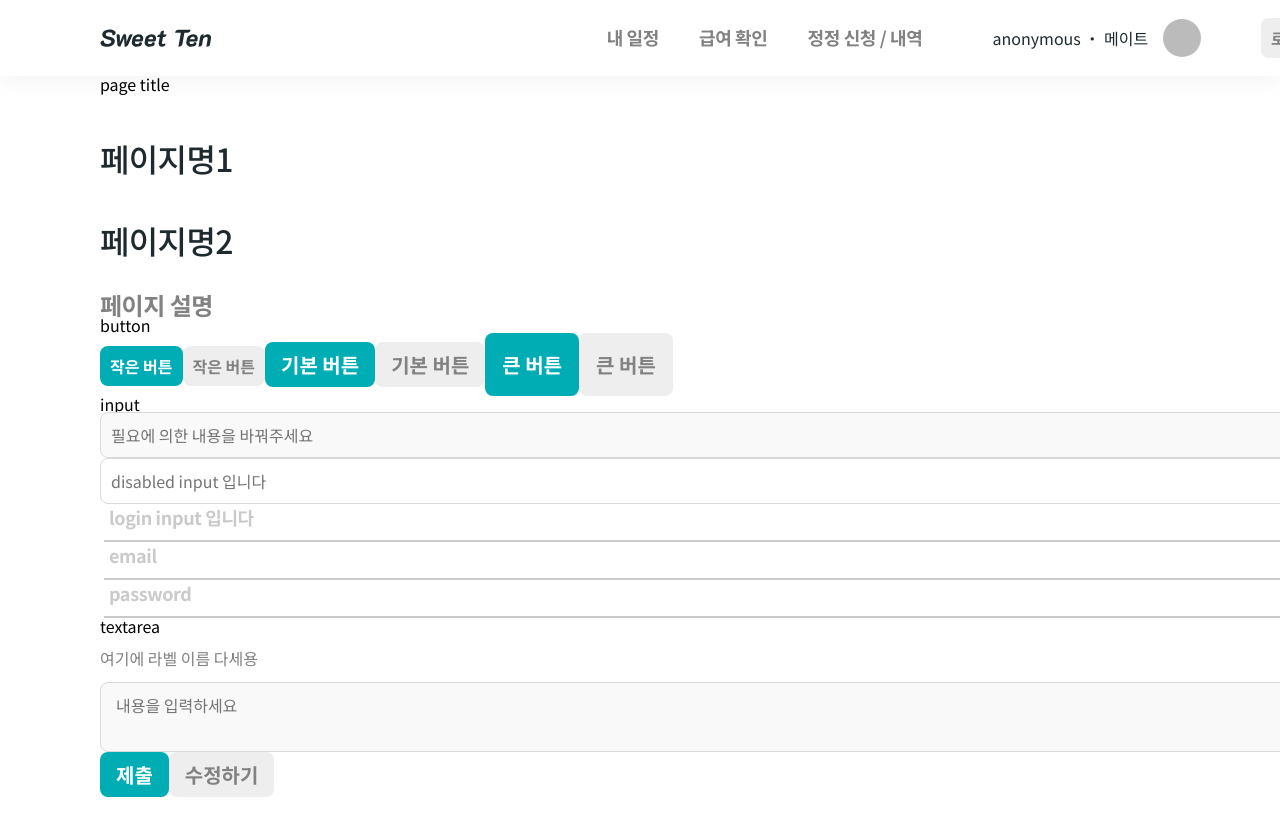
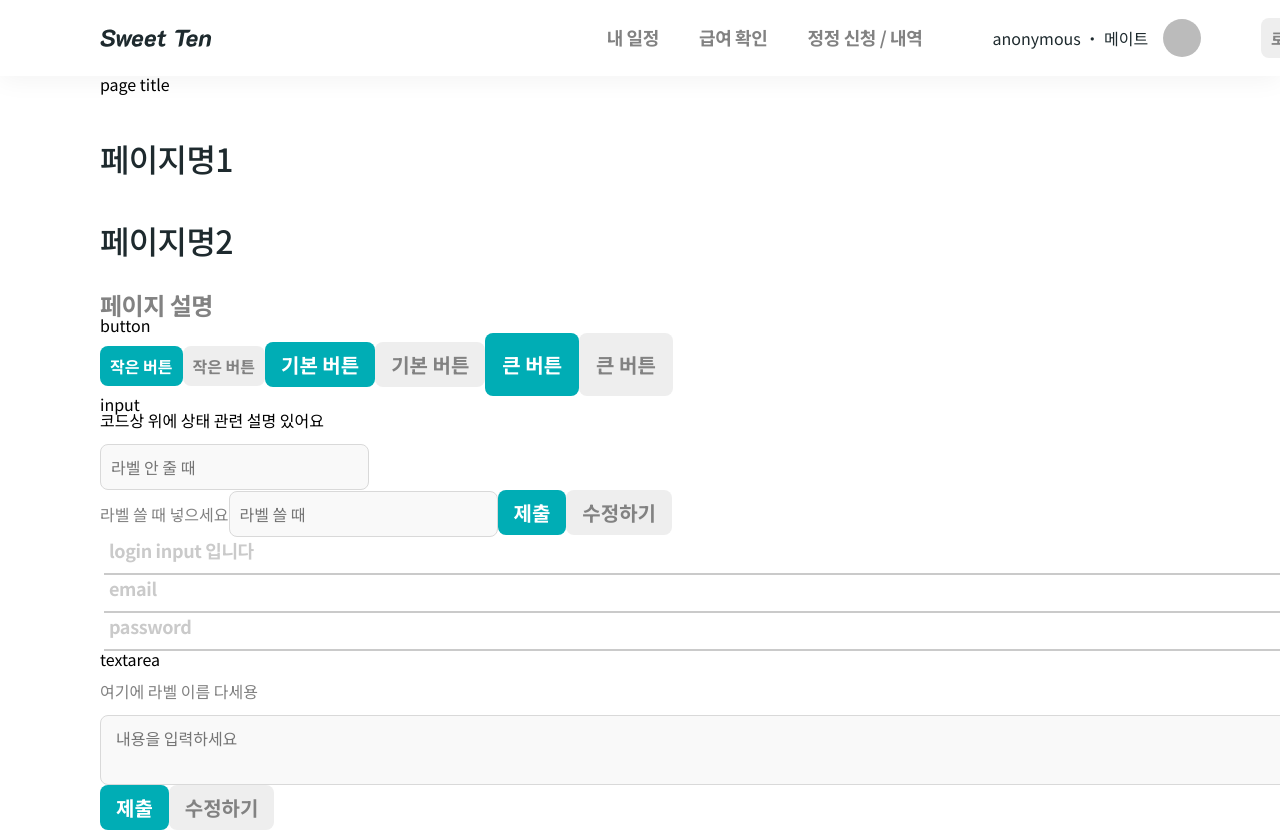
Before and after one commit to Dev-FE-3/toy-project2-team2, a React (Vite) app: page /Guide in a window 1280 px wide. Shown: the top 832 px of the page. Built offline with nearby package versions, Linux system fonts and the light colour scheme; no server answers; the database is empty; sample sign-in values are in the browser's storage; a web font is replaced by a local one.

Commit message:
Feat : input component 수정 (#22)
* Feat : login, title input component

* Feat : Input Component 수정

* Style : 중복 input 삭제

* Feat : LoginInput 수정

* feat : input, login input 수정 및 guide 추가

* Feat : label 수정

---------

Co-authored-by: nani <pha3113@naver.com>

```diff
--- a/src/pages/guide/Guide.jsx
+++ b/src/pages/guide/Guide.jsx
@@ -2,8 +2,8 @@ import React, { useState } from "react";
 import Button from "../../shared/components/button/Button";
 import TextArea from "../../shared/components/TextArea";
 import styled from "styled-components";
-import Input from "./../../shared/components/input/Input";
-import LoginInput from "./../../shared/components/input/LoginInput";
+import Input from "../../shared/components/Input";
+import LoginInput from "../login/LoginInput";
 import PageTitle from "../../shared/components/titles/PageTitle";
 import SelectBox from "../../shared/components/SelectBox";
 import StyledDatePicker from "../../shared/components/StyledDatePicker";
@@ -102,7 +102,6 @@ const Guide = () => {
       <h1>page title</h1>
       <PageTitle title="페이지명1" />
       <PageTitle title="페이지명2" subtitle="페이지 설명" />
-
       <h1>button</h1>
       <Button size="sm">작은 버튼</Button>
       <Button size="sm" color="gray">
@@ -116,12 +115,31 @@ const Guide = () => {
       </Button>
 
       <h1>input</h1>
-      <Input />
-      <Input disabled placeholder="disabled input 입니다" />
+      <p>코드상 위에 상태 관련 설명 있어요</p>
+      <br />
+      <Input
+        id="name1"
+        label
+        isSubmitted={isSubmitted}
+        placeholder="라벨 안 줄 때"
+      />
+      <br />
+      <Input
+        id="name2"
+        label="라벨 쓸 때 넣으세요"
+        isSubmitted={isSubmitted}
+        placeholder="라벨 쓸 때"
+        onChange={(e) => setInputValue(e.target.value)}
+      />
+      <Button onClick={handleSubmit} disabled={isSubmitted}>
+        제출
+      </Button>
+      <Button onClick={handleEdit} color="gray">
+        수정하기
+      </Button>
       <LoginInput placeholder="login input 입니다" />
       <LoginInput type="email" placeholder="email" />
       <LoginInput type="password" placeholder="password" />
-
       <h1>textarea</h1>
       <br />
       <TextArea
@@ -141,6 +159,7 @@ const Guide = () => {
       <br />
       <br />
       <br />
+
       <h1>select box</h1>
       <SelectBox options={Options1} defaultOption="유형" size="large" />
       <SelectBox options={Options2} defaultOption="2025년 2월" size="small" />
@@ -149,7 +168,6 @@ const Guide = () => {
       <StyledDatePicker type="date" onChange={handleFullDateChange} />
       <br></br>
       <StyledDatePicker type="year-month" onChange={handleYearMonthChange} />
-
       <h2>선택된 날짜</h2>
       <p>
         📆 년/월/일: {fullDate ? fullDate.toLocaleDateString() : "선택 안 됨"}
--- a/src/pages/login/Login.jsx
+++ b/src/pages/login/Login.jsx
@@ -6,7 +6,7 @@ import { Link, useNavigate } from "react-router-dom";
 import { useState } from "react";
 import Button from "./../../shared/components/button/Button";
 import PageTitle from "../../shared/components/titles/PageTitle";
-import LoginInput from "./../../shared/components/input/LoginInput";
+import LoginInput from "./LoginInput";
 import logo from "./../../assets/images/logo.svg";
 
 const errors = {
--- a/src/shared/components/input/LoginInput.jsx
+++ b/src/pages/login/LoginInput.jsx
@@ -32,7 +32,7 @@ const LoginInput = ({ name, value, onChange, placeholder, type, error }) => {
         value={value}
         placeholder={placeholder}
         type={type}
-        error={error}
+        $error={error}
       />
     </InputWrapper>
   );
--- /dev/null
+++ b/src/shared/components/Input.jsx
@@ -0,0 +1,68 @@
+import React from "react";
+import styled from "styled-components";
+
+// const InputWrapper = styled.div`
+//   display: flex;
+//   align-items: center;
+//   justify-content: space-between;
+// `;
+
+const Label = styled.label`
+  font-size: var(--font-size-primary);
+  font-weight: 400;
+  color: var(--text-disabled);
+  display: inline-block;
+`;
+
+const InputStyle = styled.input`
+  width: 269px;
+  height: auto;
+  padding: 10px 10px;
+  border-radius: 8px;
+  box-sizing: border-box;
+  font-size: var(--font-size-primary);
+  font-weight: 400;
+  line-height: 24px;
+  border: 1px solid var(--disabled);
+  background-color: var(--background-color-3);
+  color: var(--text-primary);
+  transition: all 0.2s ease;
+
+  &:focus {
+    border: 1px solid var(--accent);
+    background-color: var(--white);
+    color: var(--text-primary);
+  }
+
+  ${(props) =>
+    props.$issubmitted &&
+    `
+      border: 1px solid var(--disabled);
+      background-color: var(--white);
+      color: var(--text-primary);
+      pointer-events: none;
+    `}
+`;
+
+const Input = ({
+  id,
+  label,
+  isSubmitted,
+  placeholder = "필요에 의한 내용을 바꿔주세요",
+  onChange,
+}) => {
+  return (
+    <>
+      {label && <Label htmlFor={id}>{label}</Label>}
+      <InputStyle
+        id={id}
+        type="text"
+        placeholder={placeholder}
+        onChange={onChange}
+        $issubmitted={isSubmitted} // 여기서 'issubmitted'로 전달!!!
+      />
+    </>
+  );
+};
+
+export default Input;
--- a/src/shared/components/input/Input.jsx
+++ /dev/null
@@ -1,41 +0,0 @@
-import styled from "styled-components";
-
-const InputFieldWrapper = styled.input`
-  width: 100%;
-  padding: 10px;
-  border-radius: 8px;
-  box-sizing: border-box;
-  color: var(--text-primary);
-  font-size: var(--font-size-primary);
-  font-weight: 400;
-  line-height: 24px;
-  background-color: var(--background-color-3);
-  border: 1px solid var(--disabled);
-
-  &:focus {
-    border-color: var(--accent);
-    background-color: var(--white);
-  }
-
-  &:disabled {
-    background-color: var(--white);
-    pointer-events: none;
-  }
-`;
-
-const InputField = ({
-  disabled,
-  placeholder = "필요에 의한 내용을 바꿔주세요",
-}) => {
-  return (
-    <>
-      <InputFieldWrapper
-        type="text"
-        disabled={disabled}
-        placeholder={placeholder}
-      />
-    </>
-  );
-};
-
-export default InputField;
--- a/src/shared/components/styles/GlobalStyle.jsx
+++ b/src/shared/components/styles/GlobalStyle.jsx
@@ -60,14 +60,14 @@ const GlobalStyle = createGlobalStyle`
 
 	body {
 		font-family: 'Noto Sans KR', sans-serif;
-  }
+	}
 
 	input {
     all: unset; // 기본 스타일 제거
     box-sizing: border-box;
   }
 
-  textarea {
+ 	textarea {
 		all:unset;
 	}
 
@@ -82,7 +82,6 @@ const GlobalStyle = createGlobalStyle`
     background-color: var(--scrollbar-track, var(--background-color));
 		border-radius: 8px;
   }
-
 `;
 
 export default GlobalStyle;
```
